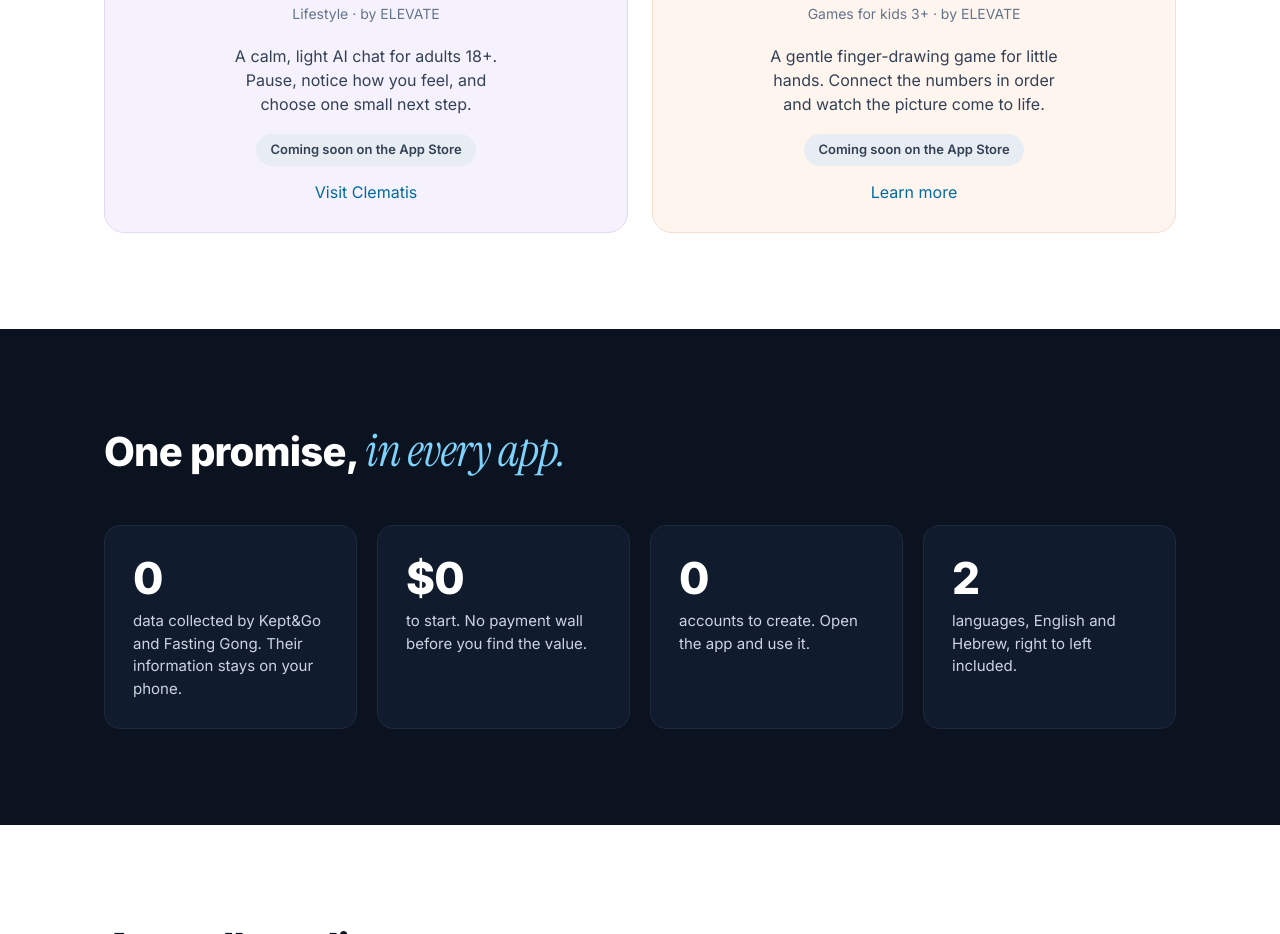
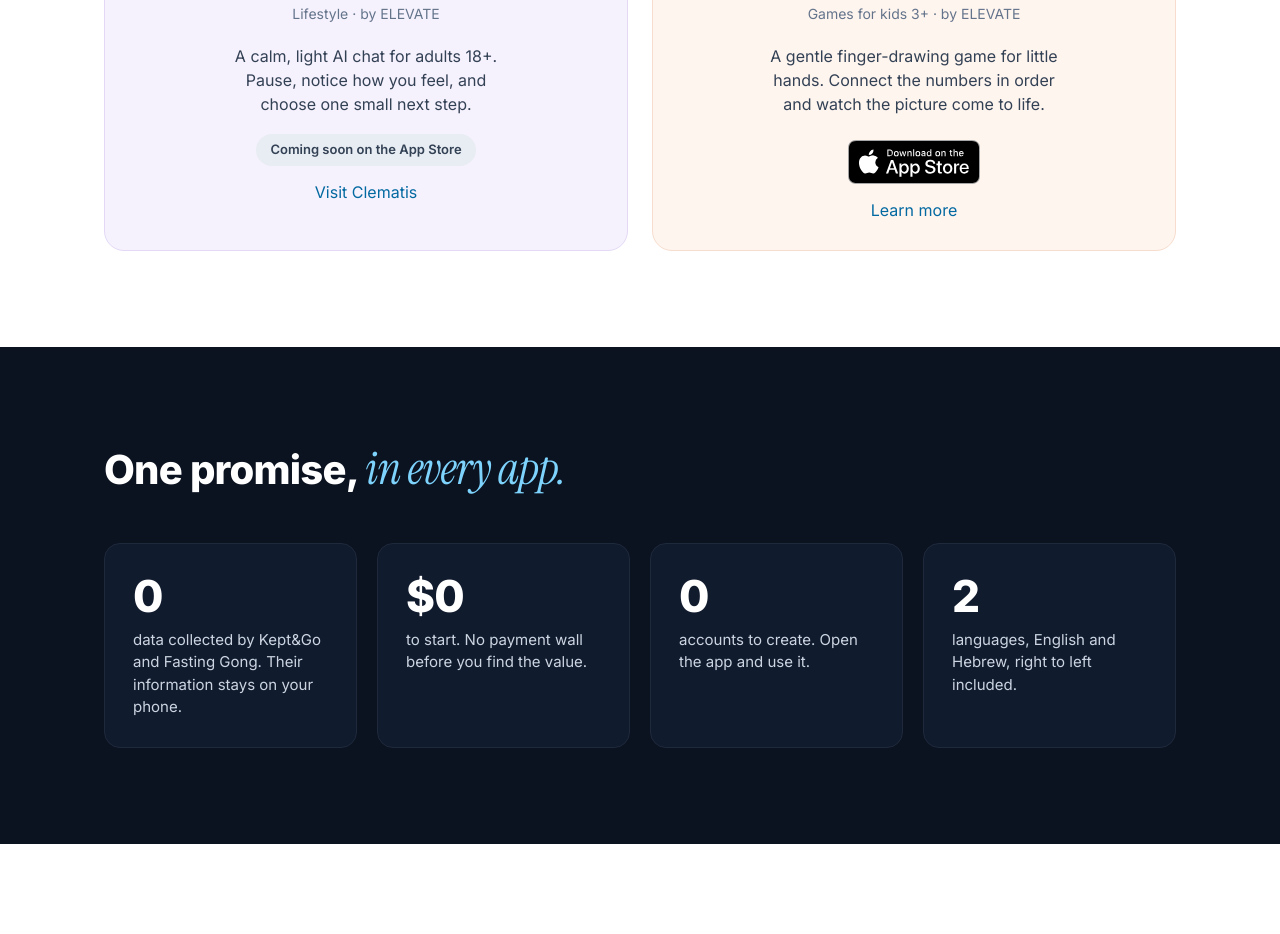
Before and after one commit to eli539/elevate-labs-site, a website built with Vite: page index.html in a window 1280 px wide. Shown: the part 1551-2485 px from the top of the page. Built offline with nearby package versions, Linux system fonts and the light colour scheme; files whose address does not match are found by name.

Commit message:
Replace 'Coming soon' with App Store download link

```diff
--- a/index.html
+++ b/index.html
@@ -243,7 +243,10 @@ footer li a:hover,footer li button:hover{color:#fff;text-decoration:underline}
         <h3 data-i18n="mk_name">Mika Draws</h3>
         <div class="cat" data-i18n="mk_cat">Games for kids 3+ · by ELEVATE</div>
         <p class="desc" data-i18n="mk_desc">A gentle finger-drawing game for little hands. Connect the numbers in order and watch the picture come to life.</p>
-        <div class="pill soon" data-i18n="soon2">Coming soon on the App Store</div>
+        <a class="badge" href="https://apps.apple.com/us/app/mika-draws/id6832727511" target="_blank" rel="noopener" aria-label="Download Mika Draws on the App Store">
+          <img class="b-en" src="/keptgo/badges/appstore-en-black.svg" alt="Download on the App Store">
+          <img class="b-he" src="/keptgo/badges/appstore-he-black.svg" alt="הורדה ב-App Store">
+        </a>
         <a href="/mika-draws" data-i18n="learn2">Learn more</a>
       </article>
 
```
